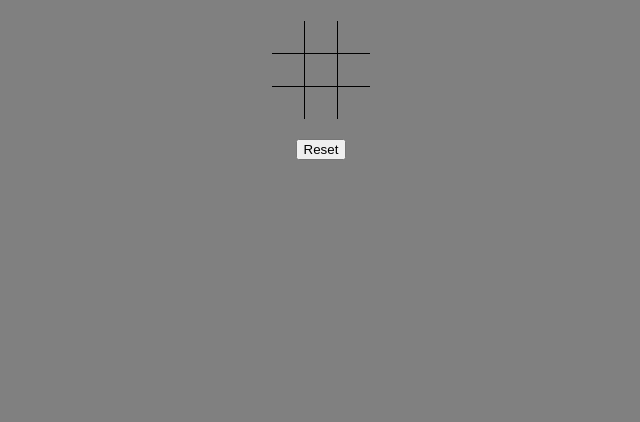
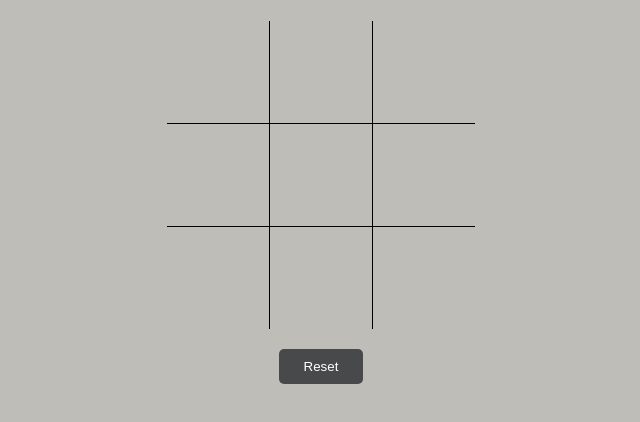
Before and after one commit to valeriaoshiro/tic-tac-toe-ai, a plain HTML site: page index.html in a window 1280 px wide. Shown: the whole page, without its empty margins (319-959 px from the left). Drawn offline with nearby package versions, Linux system fonts and the light colour scheme.

Commit message:
More style, add setTimeout for the ai

```diff
--- a/script.js
+++ b/script.js
@@ -20,10 +20,12 @@ $(document).ready(function(){
 
 	let compTurn = () => {
 		let spot = minimax(board, turn).index;
-		$('.squares')[spot].innerHTML = 'O';
-		board[spot] = 'O';
-		$(`.squares`).off('click', `#${spot}`);
-		isItDone(board, turn);
+		setTimeout(()=>{
+			$('.squares')[spot].innerHTML = 'O';
+			board[spot] = 'O';
+			$(`.squares`).off('click', `#${spot}`);
+			isItDone(board, turn);
+		}, 500);
 	}
 
 	let isItDone = (newBoard, newTurn) => {
--- a/styles.css
+++ b/styles.css
@@ -1,8 +1,11 @@
 body {
-    background: gray;
+    background: #BEBDB8;
     margin: 0 auto;
     width: 50%;
     text-align: center;
+    font-family: Arial, Helvetica, sans-serif;
+
+
 }
 
 table {
@@ -12,9 +15,11 @@ table {
 
 .squares {
 	/*border: 1px solid black;*/
-	width: 30px;
-	height: 30px;
+	width: 100px;
+	height: 100px;
 	display: inline-block;
+	font-size: 3em;
+	line-height: 100px;
 }
 
 .left{
@@ -32,3 +37,11 @@ table {
 .bottom {
 	border-top: 1px solid black;
 }
+
+button {
+	background: #48494B;
+	color: white;
+	border: none;
+	border-radius: 5px;
+	padding: 10px 25px;
+}
```
